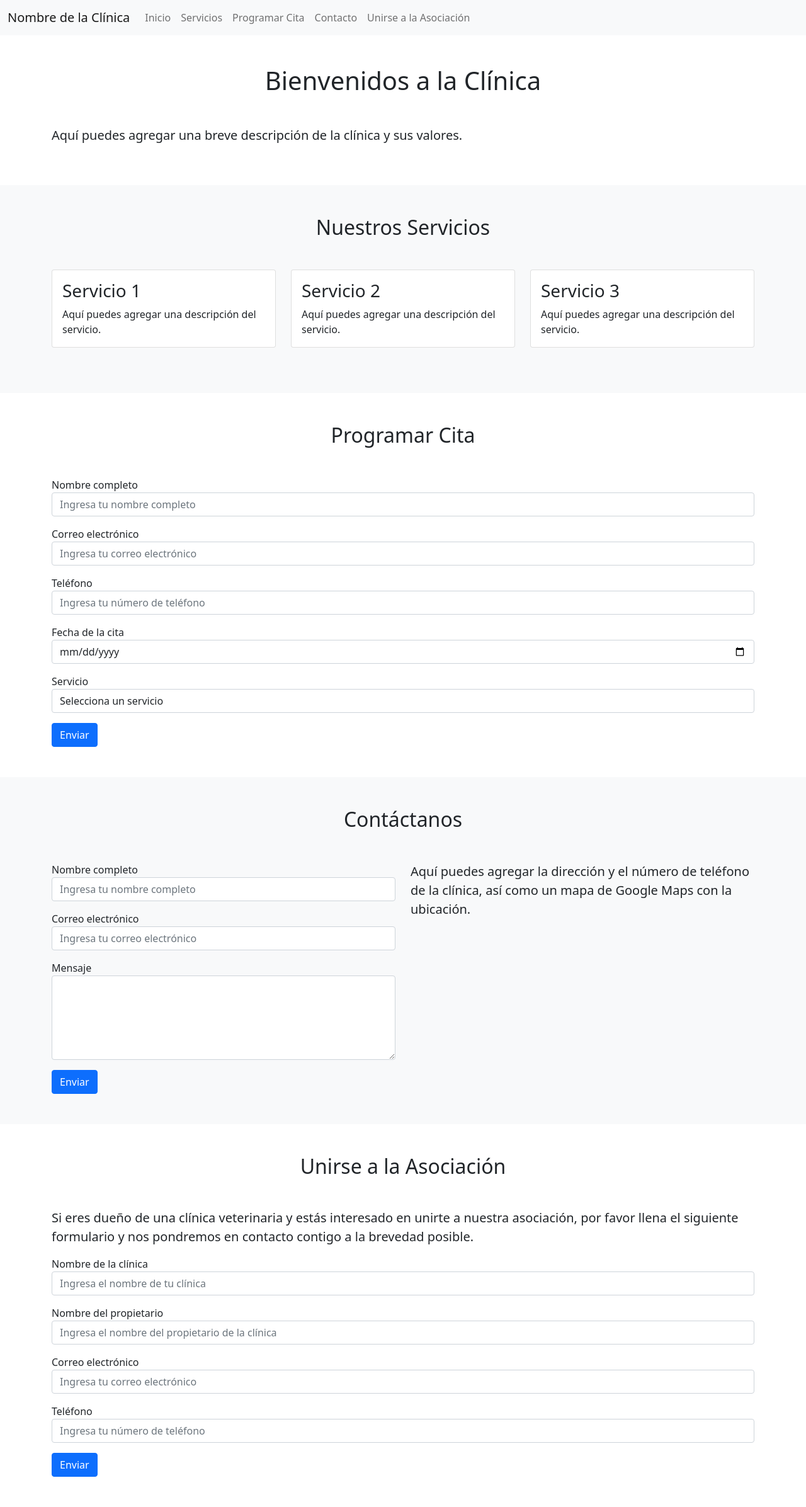
After one commit to GRUPO12-DSI115/GRUPO12-DSI115, a Django app: page /sicegevet/ in a window 1280 px wide. The commit adds this page. Shown: the whole page at 63% size. Run offline with Django 4.2, Linux system fonts and the light colour scheme; some libraries are stand-ins or nearby versions.

Commit message:
H10, H11, H12, H13 y H14 Actualizados

```diff
--- /dev/null
+++ b/GestionVeterinarias/inicio/templates/inicio/homeCliente.html
@@ -0,0 +1,176 @@
+<!DOCTYPE html>
+<html lang="es">
+<head>
+  <meta charset="UTF-8">
+  <meta name="viewport" content="width=device-width, initial-scale=1.0">
+  <title>Nombre de la Clínica</title>
+  <!-- Enlaces a los archivos CSS de Bootstrap -->
+  <link rel="stylesheet" href="https://cdnjs.cloudflare.com/ajax/libs/twitter-bootstrap/5.1.3/css/bootstrap.min.css">
+</head>
+<body>
+  <!-- Barra de navegación -->
+  <nav class="navbar navbar-expand-lg navbar-light bg-light">
+    <div class="container-fluid">
+      <a class="navbar-brand" href="#">Nombre de la Clínica</a>
+      <button class="navbar-toggler" type="button" data-bs-toggle="collapse" data-bs-target="#navbarNav"
+        aria-controls="navbarNav" aria-expanded="false" aria-label="Toggle navigation">
+        <span class="navbar-toggler-icon"></span>
+      </button>
+      <div class="collapse navbar-collapse" id="navbarNav">
+        <ul class="navbar-nav">
+          <li class="nav-item">
+            <a class="nav-link" href="#inicio">Inicio</a>
+          </li>
+          <li class="nav-item">
+            <a class="nav-link" href="#servicios">Servicios</a>
+          </li>
+          <li class="nav-item">
+            <a class="nav-link" href="#programar-cita">Programar Cita</a>
+          </li>
+          <li class="nav-item">
+            <a class="nav-link" href="#contacto">Contacto</a>
+          </li>
+          <li class="nav-item">
+            <a class="nav-link" href="#unirse-asociacion">Unirse a la Asociación</a>
+          </li>
+        </ul>
+      </div>
+    </div>
+  </nav>
+
+  <!-- Sección de inicio -->
+  <section id="inicio" class="py-5">
+    <div class="container">
+      <h1 class="text-center mb-5">Bienvenidos a la Clínica</h1>
+      <p class="lead">Aquí puedes agregar una breve descripción de la clínica y sus valores.</p>
+    </div>
+  </section>
+
+  <!-- Sección de servicios -->
+  <section id="servicios" class="py-5 bg-light">
+    <div class="container">
+      <h2 class="text-center mb-5">Nuestros Servicios</h2>
+      <div class="row">
+        <div class="col-md-4 mb-4">
+          <div class="card">
+            <div class="card-body">
+              <h3 class="card-title">Servicio 1</h3>
+              <p class="card-text">Aquí puedes agregar una descripción del servicio.</p>
+            </div>
+          </div>
+        </div>
+        <div class="col-md-4 mb-4">
+          <div class="card">
+            <div class="card-body">
+              <h3 class="card-title">Servicio 2</h3>
+              <p class="card-text">Aquí puedes agregar una descripción del servicio.</p>
+            </div>
+          </div>
+        </div>
+        <div class="col-md-4 mb-4">
+          <div class="card">
+            <div class="card-body">
+              <h3 class="card-title">Servicio 3</h3>
+              <p class="card-text">Aquí puedes agregar una descripción del servicio.</p>
+            </div>
+          </div>
+        </div>
+      </div>
+    </div>
+  </section>
+
+  <!-- Sección de programar cita -->
+  <section id="programar-cita" class="py-5">
+    <div class="container">
+      <h2 class="text-center mb-5">Programar Cita</h2>
+      <form>
+        <div class="form-group mb-3">
+          <label for="nombre">Nombre completo</label>
+          <input type="text" class="form-control" id="nombre" placeholder="Ingresa tu nombre completo">
+        </div>
+        <div class="form-group mb-3">
+          <label for="email">Correo electrónico</label>
+          <input type="email" class="form-control" id="email" placeholder="Ingresa tu correo electrónico">
+        </div>
+        <div class="form-group mb-3">
+          <label for="telefono">Teléfono</label>
+          <input type="tel" class="form-control" id="telefono" placeholder="Ingresa tu número de teléfono">
+        </div>
+        <div class="form-group mb-3">
+          <label for="fecha">Fecha de la cita</label>
+          <input type="date" class="form-control" id="fecha">
+        </div>
+        <div class="form-group mb-3">
+          <label for="servicio">Servicio</label>
+          <select class="form-control" id="servicio">
+            <option value="">Selecciona un servicio</option>
+            <option value="servicio1">Servicio 1</option>
+            <option value="servicio2">Servicio 2</option>
+            <option value="servicio3">Servicio 3</option>
+          </select>
+        </div>
+        <button type="submit" class="btn btn-primary">Enviar</button>
+      </form>
+    </div>
+  </section>
+
+  <!-- Sección de contacto -->
+  <section id="contacto" class="py-5 bg-light">
+    <div class="container">
+      <h2 class="text-center mb-5">Contáctanos</h2>
+      <div class="row">
+        <div class="col-md-6">
+          <form>
+            <div class="form-group mb-3">
+              <label for="nombre">Nombre completo</label>
+              <input type="text" class="form-control" id="nombre" placeholder="Ingresa tu nombre completo">
+            </div>
+            <div class="form-group mb-3">
+              <label for="email">Correo electrónico</label>
+              <input type="email" class="form-control" id="email" placeholder="Ingresa tu correo electrónico">
+            </div>
+            <div class="form-group mb-3">
+              <label for="mensaje">Mensaje</label>
+              <textarea class="form-control" id="mensaje" rows="5"></textarea>
+            </div>
+            <button type="submit" class="btn btn-primary">Enviar</button>
+          </form>
+        </div>
+        <div class="col-md-6">
+          <p class="lead">Aquí puedes agregar la dirección y el número de teléfono de la clínica, así como un mapa de Google Maps con la ubicación.</p>
+        </div>
+      </div>
+    </div>
+  </section>
+
+  <!-- Sección de unirse a la asociación -->
+  <section id="unirse-asociacion" class="py-5">
+    <div class="container">
+      <h2 class="text-center mb-5">Unirse a la Asociación</h2>
+      <p class="lead">Si eres dueño de una clínica veterinaria y estás interesado en unirte a nuestra asociación, por favor llena el siguiente formulario y nos pondremos en contacto contigo a la brevedad posible.</p>
+      <form>
+        <div class="form-group mb-3">
+          <label for="nombre-clinica">Nombre de la clínica</label>
+          <input type="text" class="form-control" id="nombre-clinica" placeholder="Ingresa el nombre de tu clínica">
+        </div>
+        <div class="form-group mb-3">
+          <label for="propietario">Nombre del propietario</label>
+          <input type="text" class="form-control" id="propietario" placeholder="Ingresa el nombre del propietario de la clínica">
+        </div>
+        <div class="form-group mb-3">
+          <label for="email">Correo electrónico</label>
+          <input type="email" class="form-control" id="email" placeholder="Ingresa tu correo electrónico">
+        </div>
+        <div class="form-group mb-3">
+          <label for="telefono">Teléfono</label>
+          <input type="tel" class="form-control" id="telefono" placeholder="Ingresa tu número de teléfono">
+        </div>
+        <button type="submit" class="btn btn-primary">Enviar</button>
+      </form>
+    </div>
+  </section>
+
+  <!-- Enlaces a los archivos JavaScript de Bootstrap -->
+  <script src="https://cdnjs.cloudflare.com/ajax/libs/twitter-bootstrap/5.1.3/js/bootstrap.min.js"></script>
+</body>
+</html>
--- a/GestionVeterinarias/inicio/urls.py
+++ b/GestionVeterinarias/inicio/urls.py
@@ -6,6 +6,7 @@ from . import views
 #from . import index
 
 urlpatterns = [
+    path('sicegevet/', views.homeCliente),
     path('', views.home),
     path('sistema', views.homeSistema),
     path('servicios', views.mostrarServicios),
--- a/GestionVeterinarias/inicio/views.py
+++ b/GestionVeterinarias/inicio/views.py
@@ -6,10 +6,14 @@ from moduloGestionServicios.models import datosServicios
 # Create your views here.
 
 #pagina de inicio
+def homeCliente(request):
+
+    return render(request,"inicio/homeCliente.html")
+
 def home(request):
     acceso=datosClinicas.objects.all()
 
-    return render(request,"inicio/home.html", {acceso:acceso})
+    return render(request,"inicio/home2.html", {acceso:acceso})
 
 def homeSistema(request):
     acceso=datosClinicas.objects.all()
--- a/GestionVeterinarias/moduloGestionClinicas/templates/gestiones/agregarClinicas.html
+++ b/GestionVeterinarias/moduloGestionClinicas/templates/gestiones/agregarClinicas.html
@@ -1,4 +1,4 @@
-{% extends "inicio/base.html" %}
+{% extends "inicio/base2.html" %}
 
 {% block content %}
 <section class="vh-100" style="background-color: #eee;">
--- a/GestionVeterinarias/moduloGestionClinicas/templates/gestiones/editarInfoClinica.html
+++ b/GestionVeterinarias/moduloGestionClinicas/templates/gestiones/editarInfoClinica.html
@@ -1,4 +1,4 @@
-{% extends "inicio/base.html" %}
+{% extends "inicio/base2.html" %}
 
 {% block content %}
 <section class="vw-100" style="background-color: #eee;">
--- a/GestionVeterinarias/moduloGestionClinicas/templates/gestiones/verInfoClinica.html
+++ b/GestionVeterinarias/moduloGestionClinicas/templates/gestiones/verInfoClinica.html
@@ -1,4 +1,4 @@
-{% extends "inicio/base.html" %}
+{% extends "inicio/base2.html" %}
 
 {% block content %}
 <section class="vh-100" style="background-color: #eee;">
--- a/GestionVeterinarias/moduloSeguridad/templates/login/login.html
+++ b/GestionVeterinarias/moduloSeguridad/templates/login/login.html
@@ -1,4 +1,4 @@
-{% extends "inicio/base.html" %}
+{% extends "inicio/base2.html" %}
 
 {% block content %}
 <section class="vh-100" style="background-color: #eee;">
```
Also changed, not shown: GestionVeterinarias/inicio/templates/inicio/base2.html (+84 -26 lines), GestionVeterinarias/inicio/templates/inicio/home2.html (added, +14 -0 lines), GestionVeterinarias/moduloGestionClinicas/templates/gestiones/verListaClinicas.html (+60 -42 lines), GestionVeterinarias/moduloGestionEmpleados/templates/eliminar_empleado.html (deleted, +0 -48 lines), GestionVeterinarias/media/empleados/depositphotos_59095203-stock-illustration-medical-doctor-profile_cACv61z.jpg (added), GestionVeterinarias/media/empleados/depositphotos_90816840-stock-illustration-medical-doctor-profile-icon_QQH7Jvz.jpg (added), GestionVeterinarias/media/images/depositphotos_59095203-stock-illustration-medical-doctor-profile.jpg (added), GestionVeterinarias/media/images/logotipo.png (renamed from GestionVeterinarias/media/images/istockphoto-1137930689-612x612-removebg-preview.png).
